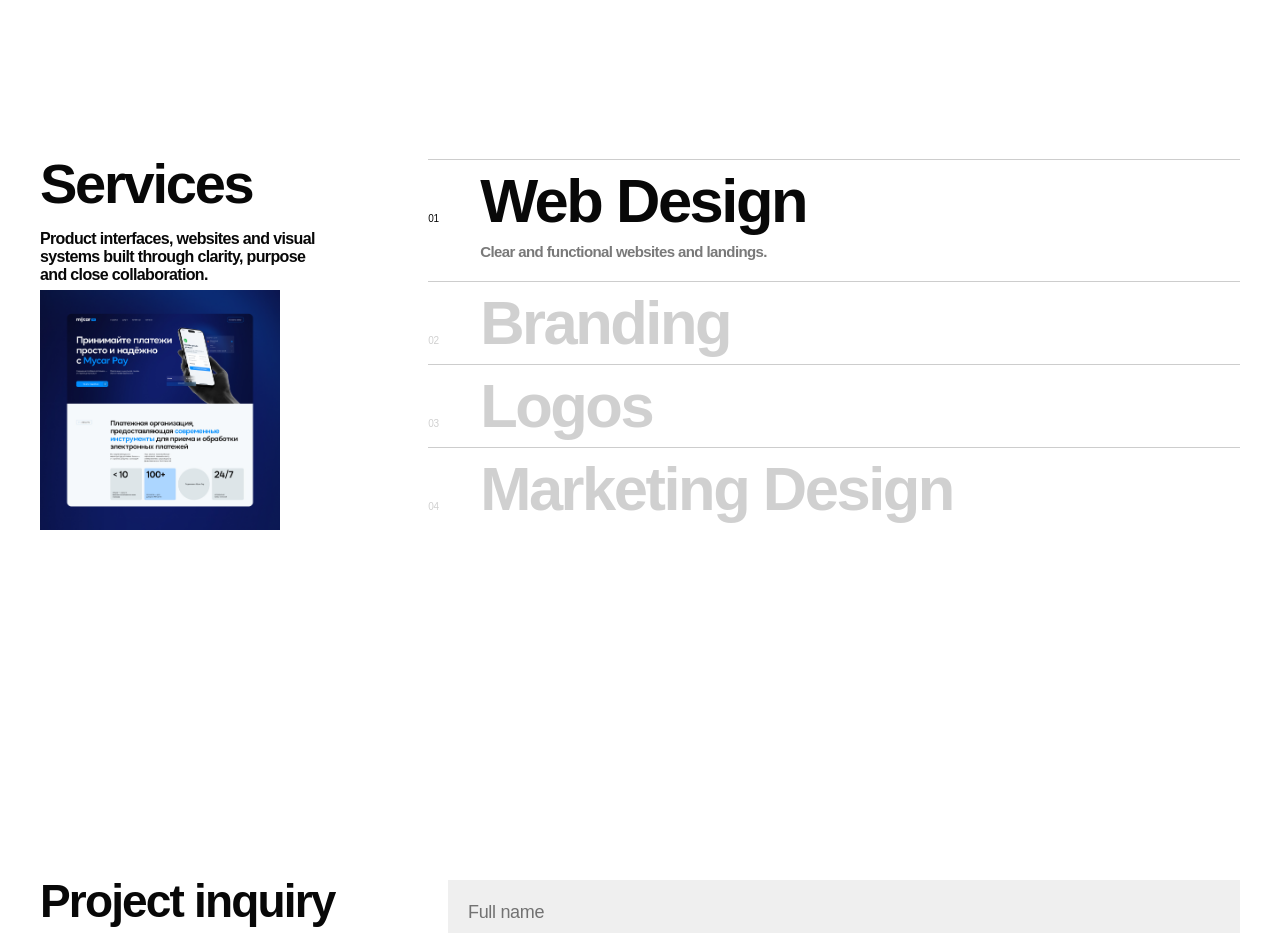
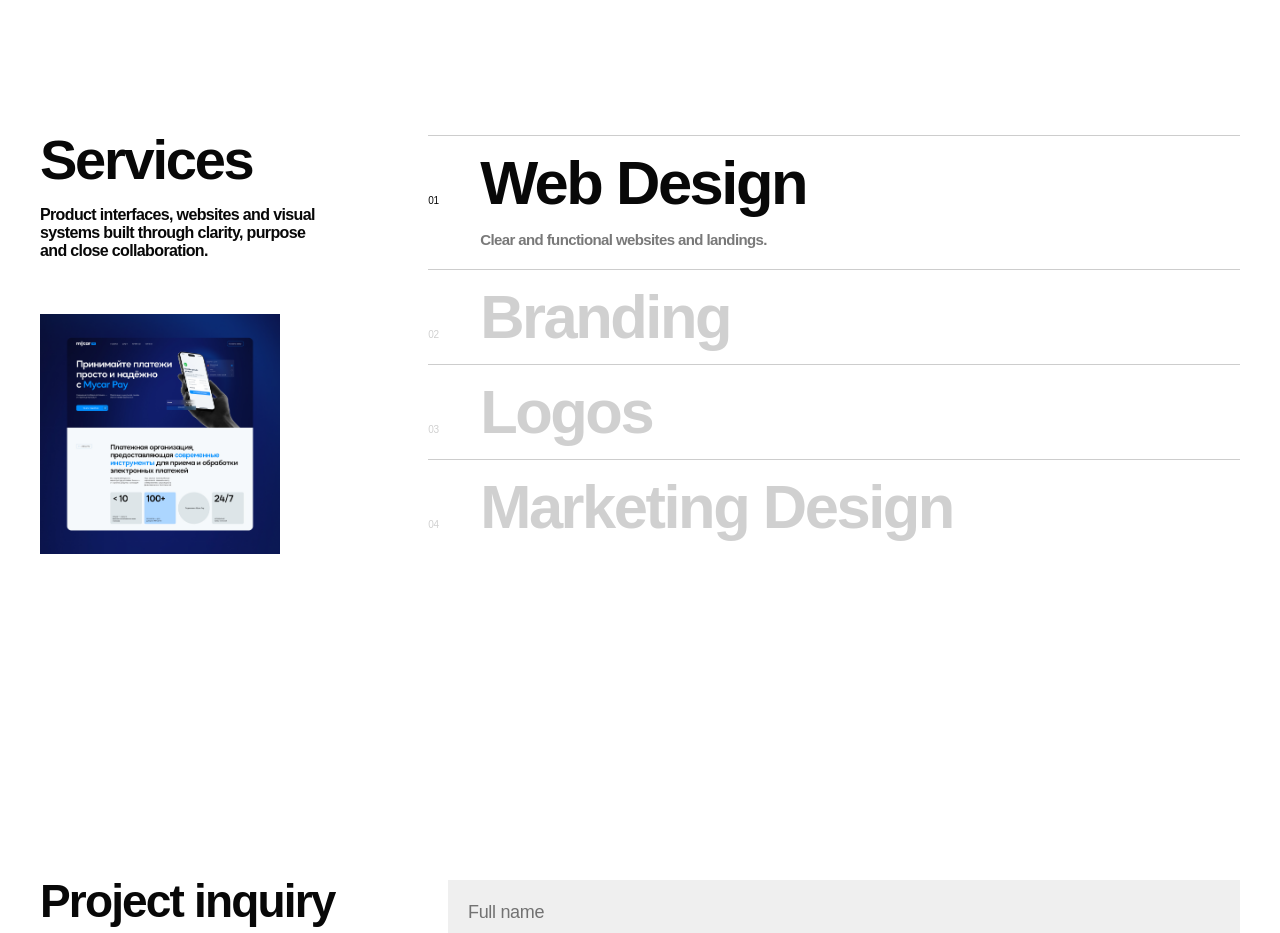
Before and after one commit to yemirades/site, a Next.js app: page / in a window 1280 px wide. Shown: the part 4220-5153 px from the top of the page. Built offline with nearby package versions, Linux system fonts and the light colour scheme; a web font is replaced by a local one.

Commit message:
Fix mobile menu artifact and refine layout

```diff
--- a/src/components/Services.tsx
+++ b/src/components/Services.tsx
@@ -149,10 +149,10 @@ export function Services() {
                     type="button"
                     aria-expanded={activeService === i}
                     onClick={() => setActiveService(i)}
-                    className={`flex w-full items-baseline gap-2 py-3 text-left transition-[color,opacity] duration-300 sm:gap-6 ${
+                    className={`flex w-full items-baseline gap-2 py-3 text-left transition-[color,opacity] duration-300 sm:gap-6 sm:py-[18px] ${
                       activeService === i
                         ? "text-[var(--ink)] opacity-100"
-                        : "text-[var(--muted)] opacity-35 hover:text-[#8ce02b] hover:opacity-100"
+                        : "text-[var(--muted)] opacity-35 hover:text-[#97ff27] hover:opacity-100"
                     }`}
                   >
                     <span className="w-6 shrink-0 text-[10px] tabular-nums sm:w-7">
@@ -174,7 +174,7 @@ export function Services() {
                     className="grid"
                   >
                     <div className="overflow-hidden">
-                      <p className="pb-5 pl-8 text-[13px] leading-[1.3] text-[var(--muted)] sm:pl-[52px] sm:text-[15px]">
+                      <p className="pb-5 pl-8 text-[13px] font-normal leading-[1.3] text-[var(--muted)] sm:pl-[52px] sm:text-[15px]">
                         {bindShortWords(s.desc)}
                       </p>
                     </div>
```
